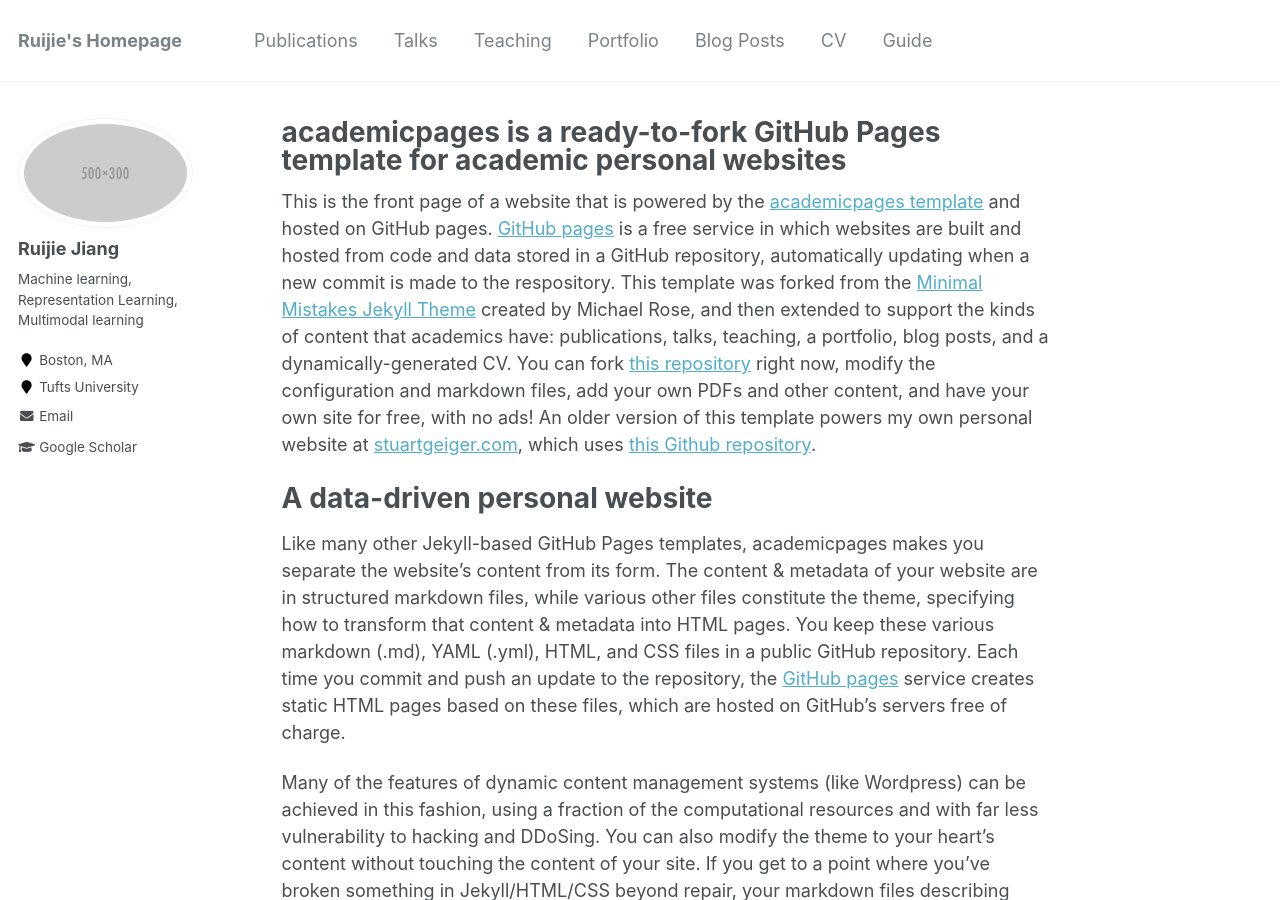
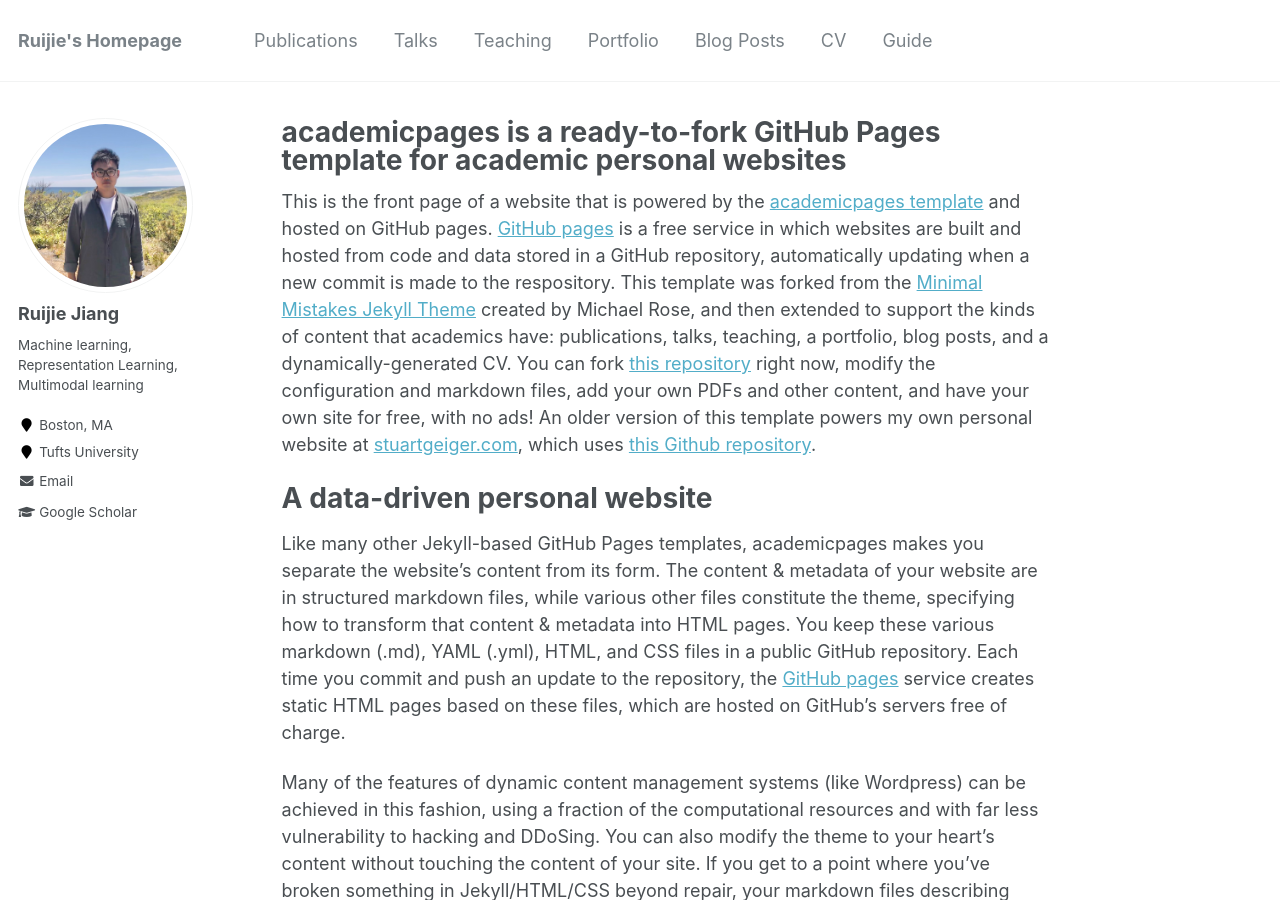
Before and after one commit to rjiang03/ruijie.github.io, a Jekyll site: the page built from _pages/about.md, in a window 1280 px wide and 900 px high. Built offline with Jekyll 4.4.1, drawn with Linux system fonts in a browser that asks for light colours.

Commit message:
Update _config.yml

```diff
--- a/_config.yml
+++ b/_config.yml
@@ -81,7 +81,7 @@ analytics:
 # Site Author
 author:
   name             : "Ruijie Jiang"
-  avatar           : "500x300.png"
+  avatar           : "Ruijie.jpg"
   bio              : "Machine learning, Representation Learning, Multimodal learning"
   location         : "Boston, MA"
   employer         : "Tufts University"
```
